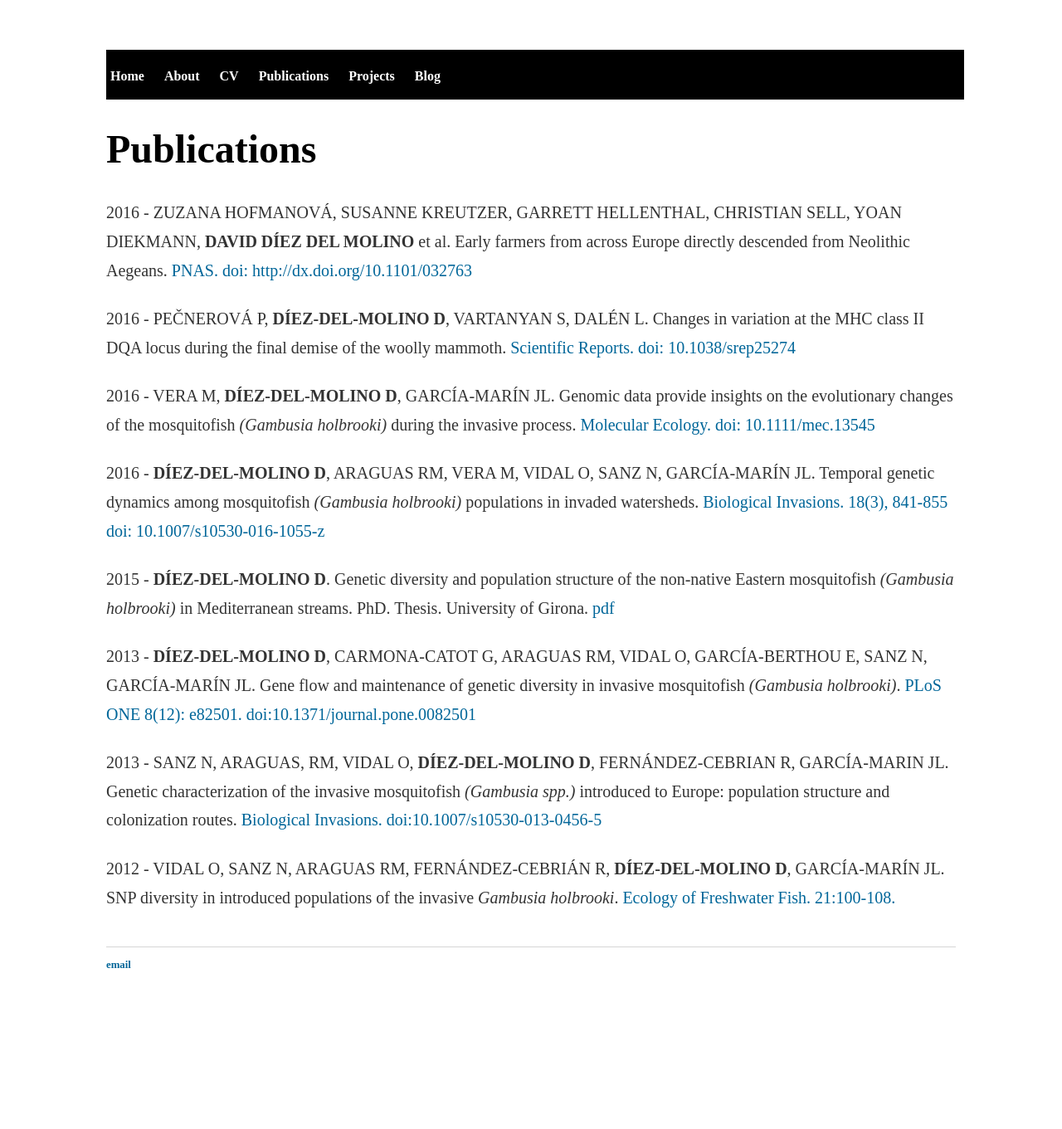
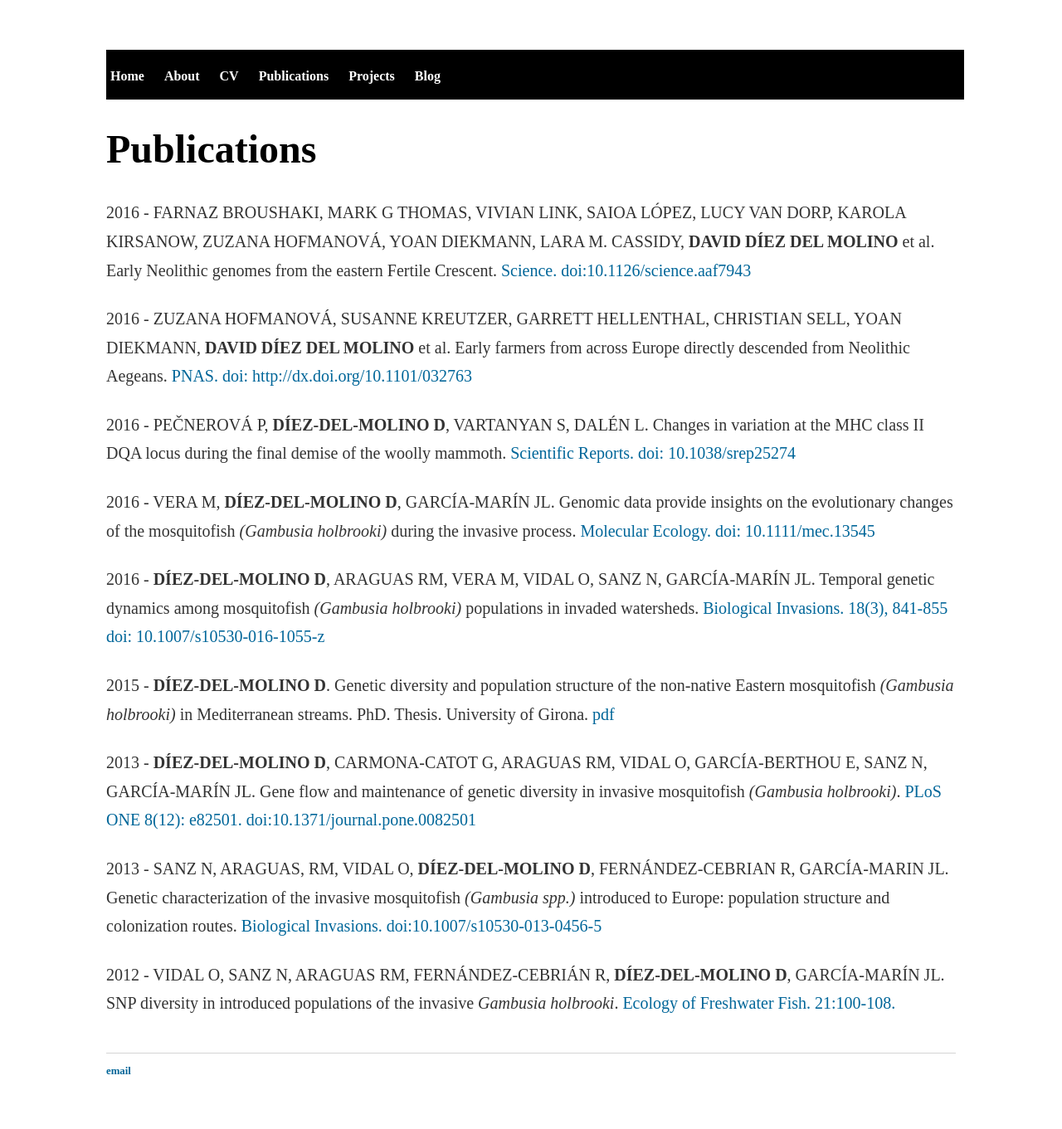
Before and after one commit to DiezMolino/diezmolino.github.io, a Jekyll site: the page publications/index.html, which Jekyll copies as it is, in a window 1280 px wide. Shown: the whole page at 83% size. Built offline with Jekyll 4.4.1, drawn with Linux system fonts in a browser that asks for light colours; before the commit the page ends 1233 px from its top, so only the background shows below that.

Commit message:
Update index.html

```diff
--- a/publications/index.html
+++ b/publications/index.html
@@ -31,6 +31,8 @@
 		<div class="container">
     		<div class="blurb">
         		<h1>Publications</h1>
+
+ <p><small>2016 - FARNAZ BROUSHAKI, MARK G THOMAS, VIVIAN LINK, SAIOA LÓPEZ, LUCY VAN DORP, KAROLA KIRSANOW, ZUZANA HOFMANOVÁ, YOAN DIEKMANN, LARA M. CASSIDY, <B>DAVID DÍEZ DEL MOLINO</B> et al. Early Neolithic genomes from the eastern Fertile Crescent. <a class='one' href="http://science.sciencemag.org/content/early/2016/07/13/science.aaf7943.full" target="_blank"> Science. doi:10.1126/science.aaf7943</a> </small> </p>
 
 <p><small>2016 - ZUZANA HOFMANOVÁ, SUSANNE KREUTZER, GARRETT HELLENTHAL, CHRISTIAN SELL, YOAN DIEKMANN, <B>DAVID DÍEZ DEL MOLINO</B> et al. Early farmers from across Europe directly descended from Neolithic Aegeans. <a class='one' href="http://www.pnas.org/content/early/2016/06/01/1523951113" target="_blank"> PNAS. doi: http://dx.doi.org/10.1101/032763</a> </small> </p>
 
```
